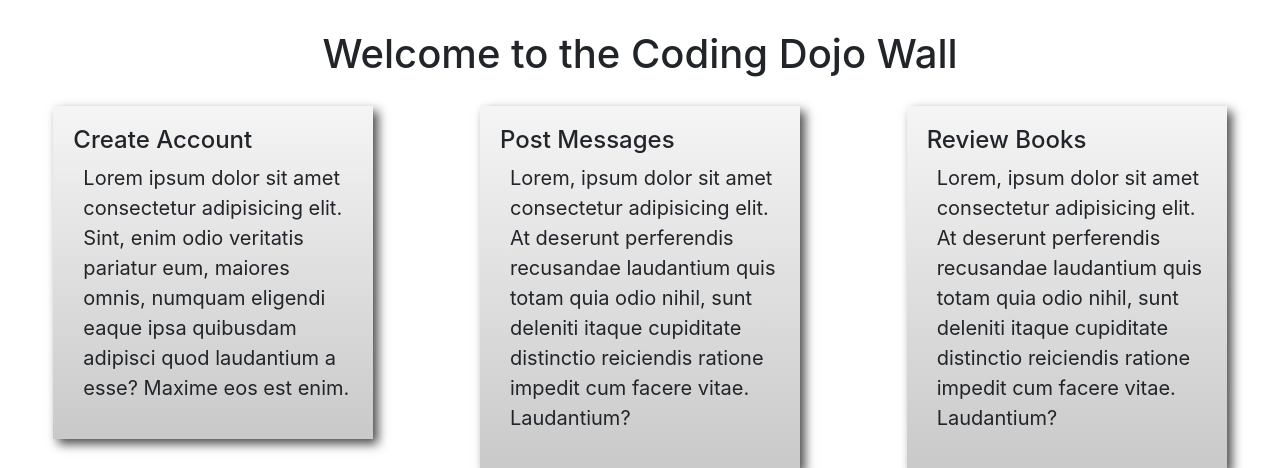
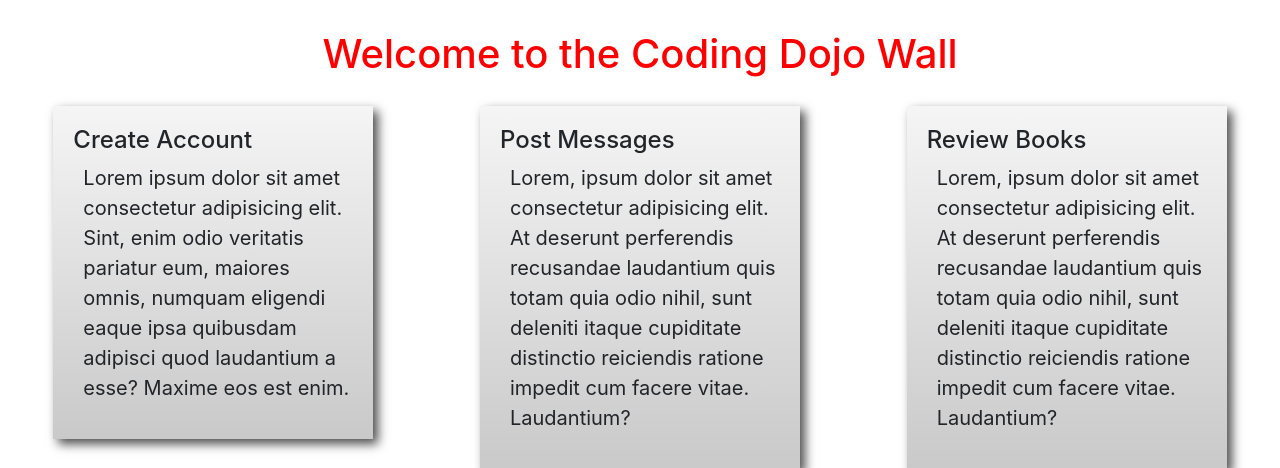
Before and after one commit to dcsheive/Django-Books, a Django app: page / in a window 1280 px wide. Shown: the part 75-543 px from the top of the page. Run offline with Django 3.2, Linux system fonts and the light colour scheme; parts of the project's set-up code (start-up, migrations or seed data) failed here and were passed over; some libraries are stand-ins or nearby versions.

Commit message:
update.sh

```diff
--- a/apps/register/templates/register/home.html
+++ b/apps/register/templates/register/home.html
@@ -2,11 +2,11 @@
 
 {% block content %}
 
-    <h1 style="text-align: center">Welcome to the Coding Dojo Wall</h1>
+    <h1 style="text-align: center; color:red;">Welcome to the Coding Dojo Wall</h1>
     <div class="sub">
         <div class="subbox">
             <h4>Create Account</h4>
-            <p color="red">Lorem ipsum dolor sit amet consectetur adipisicing elit. Sint, enim odio veritatis pariatur eum, maiores omnis, numquam eligendi eaque ipsa quibusdam adipisci quod laudantium a esse? Maxime eos est enim.</p>
+            <p>Lorem ipsum dolor sit amet consectetur adipisicing elit. Sint, enim odio veritatis pariatur eum, maiores omnis, numquam eligendi eaque ipsa quibusdam adipisci quod laudantium a esse? Maxime eos est enim.</p>
         </div>
         <div class="subbox">
             <h4>Post Messages</h4>
```
Also changed, not shown: 1 other file.
